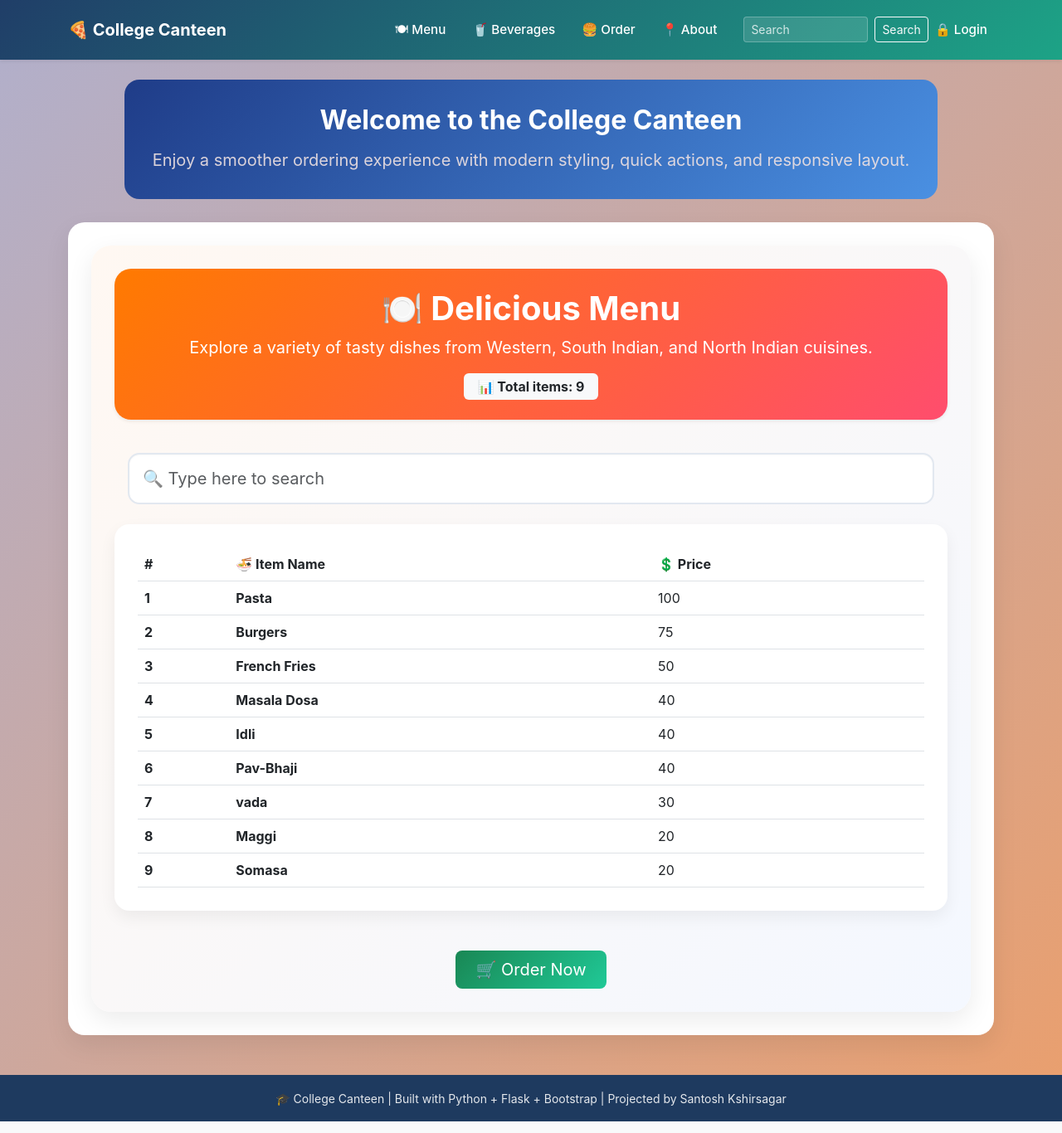
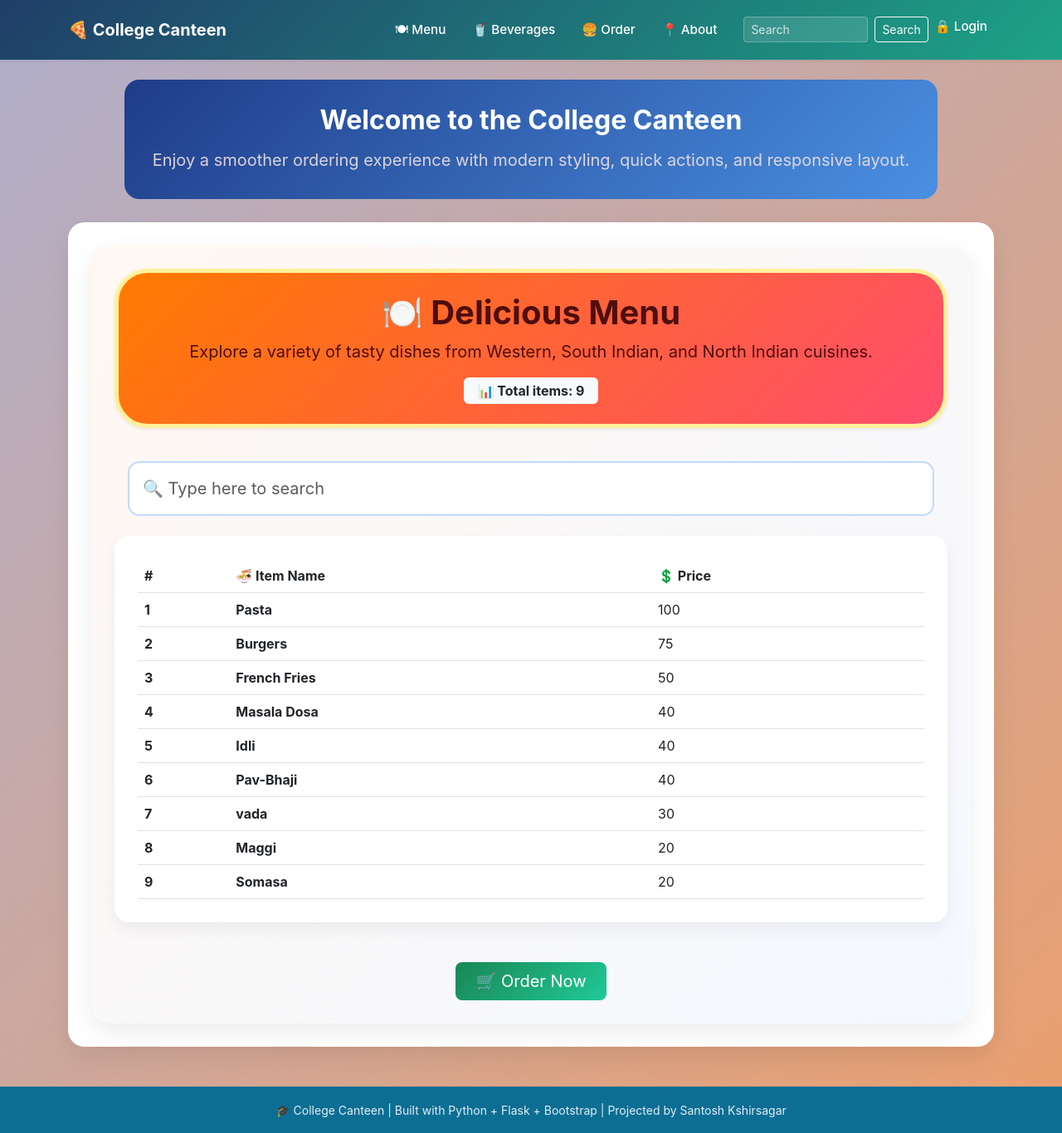
Before and after one commit to santoshkshirsagar8989-cyber/PYTHON_PROGRAMS, a Flask app: page /menu in a window 1280 px wide. Shown: the whole page at 83% size. Run offline with Flask 3, Linux system fonts and the light colour scheme; data comes from the database, SQL or seed files in the repository.

Commit message:
modify navbar

```diff
--- a/templates/base.html
+++ b/templates/base.html
@@ -6,13 +6,6 @@
     <title>{% block title %}College Canteen{% endblock %}</title>
     <link href="https://cdn.jsdelivr.net/npm/bootstrap@5.3.0/dist/css/bootstrap.min.css" rel="stylesheet">
     <style>
-        :root {
-            --brand: #1e3a5f;
-            --brand-dark: #162d4a;
-            --accent: #3dac99;
-            --surface: #f7fbff;
-            --surface-strong: #ffffff;
-        }
 
         html, body {
             min-height: 100%;
@@ -127,6 +120,9 @@
             opacity: 0.88;
         }
 
+        :root {
+            --brand: #0d6e94;
+        }
         .alert {
             border-radius: 0.85rem;
         }
@@ -140,24 +136,42 @@
                 <span class="navbar-toggler-icon"></span>
             </button>
             <div class="collapse navbar-collapse" id="mainNav">
-                <div class="navbar-nav ms-auto align-items-center">
+                <div class="navbar-nav ms-auto align-items-lg-center">
+                <ul class="navbar-nav me-auto mb-2 mb-lg-0">
+                    <li class="nav-item">
                         <a class="nav-link px-3" href="{{ url_for('menu') }}">🍽 Menu</a>
+                    </li>
+                    <li class="nav-item">
                         <a class="nav-link px-3" href="{{ url_for('beverages') }}">🥤 Beverages</a>
+                    </li>
                     {% if session.role == 'employee' %}
+                    <li class="nav-item">
                         <a class="nav-link px-3" href="{{ url_for('add_item') }}">+ Add Item</a>
+                    </li>
                     {% endif %}
+                    <li class="nav-item">
                         <a class="nav-link px-3" href="{{ url_for('order') }}">🍔 Order</a>
+                    </li>
+                    <li class="nav-item">
                         <a class="nav-link px-3" href="{{ url_for('about') }}">📍 About</a>
+                    </li>
                     <form class="d-flex align-items-center ms-3 mt-3 mt-lg-0" action="{{ url_for('search') }}" method="GET">
                         <input class="form-control form-control-sm me-2" style="width: 150px;" type="search" placeholder="Search" name="q">
                         <button class="btn btn-outline-light btn-sm" type="submit">Search</button>
                     </form>
                     {% if session.name %}
+                    <li class="nav-item">
                         <span class="nav-link px-2 py-1 text-white">👤 {{ session.name }}</span>
+                    </li>
+                    <li class="nav-item">
                         <a class="nav-link px-2 py-1" href="{{ url_for('logout') }}">🔓 Logout</a>
+                    </li>
                     {% else %}
+                    <li class="nav-item">
                         <a class="nav-link px-2 py-1" href="{{ url_for('login') }}">🔒 Login</a>
+                    </li>
                     {% endif %}
+                </ul>
                 </div>
             </div>
         </div>
@@ -193,7 +207,6 @@
             </div>
         </div>
     </main>
-    <script src="https://cdn.jsdelivr.net/npm/bootstrap@5.3.0/dist/js/bootstrap.bundle.min.js"></script>
     <script>
         document.addEventListener('DOMContentLoaded', function () {
             document.querySelectorAll('.alert').forEach(function (alertEl) {
--- a/templates/menu.html
+++ b/templates/menu.html
@@ -11,15 +11,15 @@
 
   .hero-card {
     background: linear-gradient(135deg, #ff7a00 0%, #ff4d6d 100%);
-    color: white;
-    border: none;
-    border-radius: 20px;
+    color: rgb(78, 14, 14);
+    border: 5px solid rgb(255, 240, 155);
+    border-radius: 40px;
   }
 
   .search-box {
     border-radius: 14px;
-    border: 2px solid #e2e8f0;
-    padding: 14px 16px;
+    border: 2px solid #bfdbff;
+    padding: 16px;
     box-shadow: inset 0 1px 2px rgba(0,0,0,0.03);
   }
 
--- a/templates/register.html
+++ b/templates/register.html
@@ -1,6 +1,6 @@
 {% extends 'base.html' %}
 {% block content %}
-<div class="container  mt-5">
+<div class="container ">
     <div class="row justify-content-center">
         <div class="col-md-5">
             <div class="card shadow-sm card-hover">
```
Also changed, not shown: templates/order.html (+3 -4 lines). Lines whose indentation alone changed are shown as unchanged.
